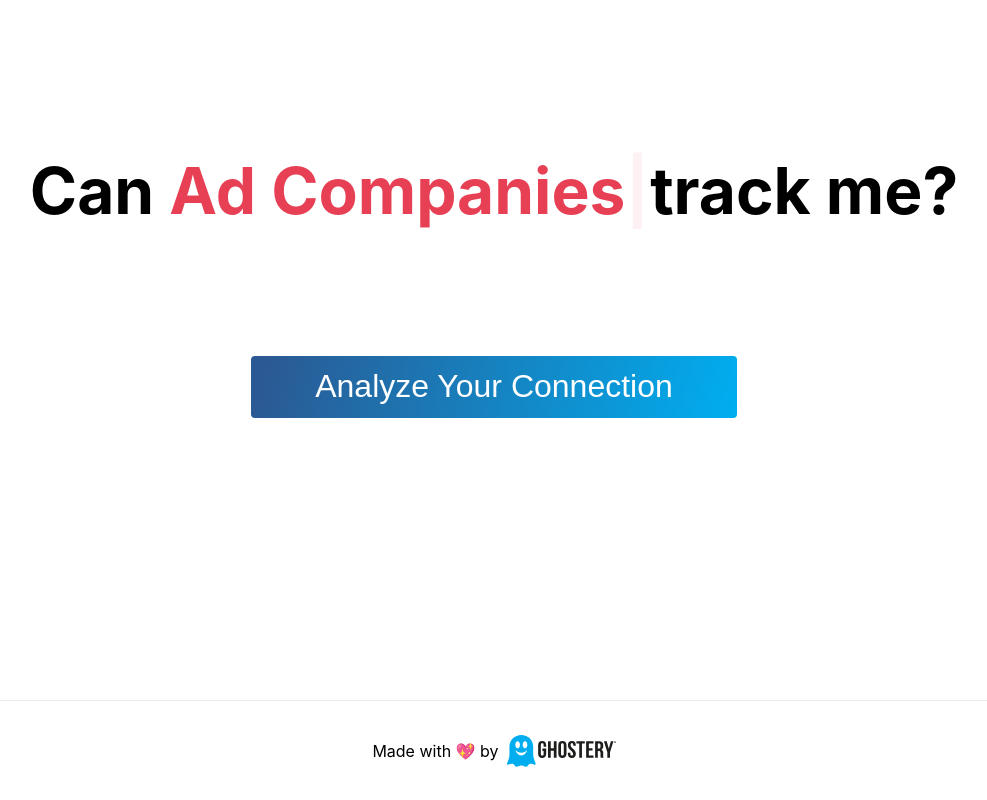
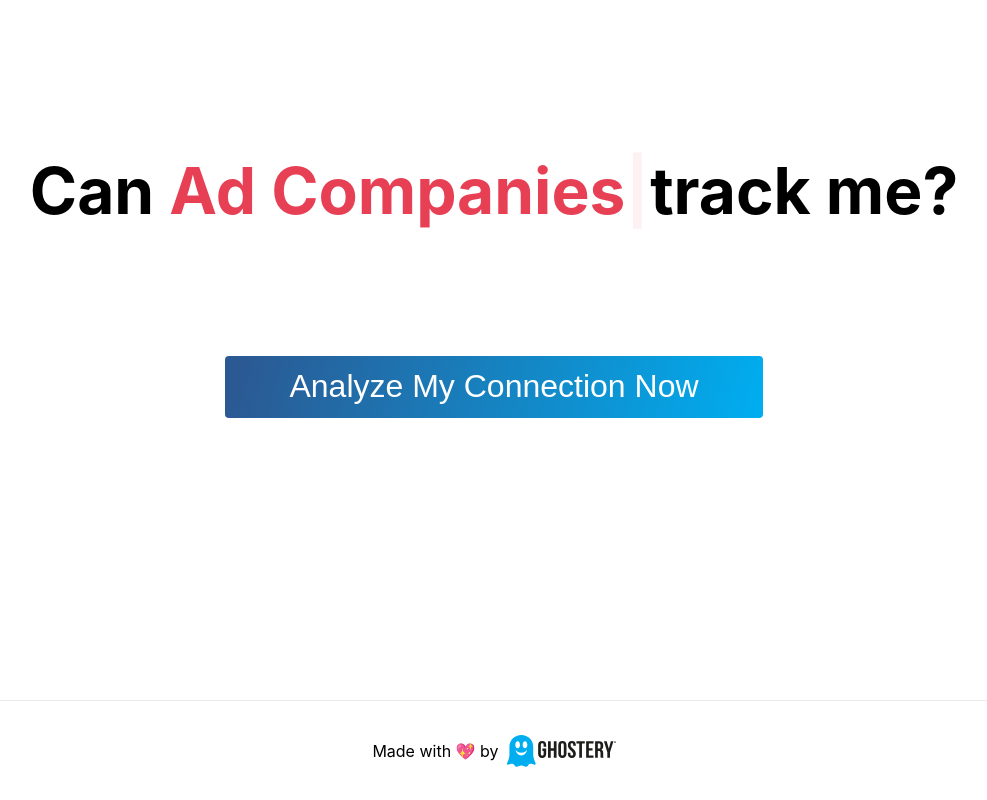
Before and after one commit to fcjr/cantheytrackme, a Next.js app: page / in a window 1280 px wide. Shown: the whole page, without its empty margins (146-1133 px from the left). Built offline with nearby package versions, Linux system fonts and the light colour scheme.

Commit message:
speak first person

```diff
--- a/pages/index.js
+++ b/pages/index.js
@@ -37,7 +37,7 @@ export default function Home() {
         <h1 className={styles.title}>
           Can <span className={styles.titleType} style={{ whiteSpace: 'pre' }} ref={typeTarget}/>track me?
         </h1>
-        <button className={styles.button}>Analyze Your Connection</button>
+        <button className={styles.button}>Analyze My Connection Now</button>
       </main>
 
       <footer className={styles.footer}>
```
